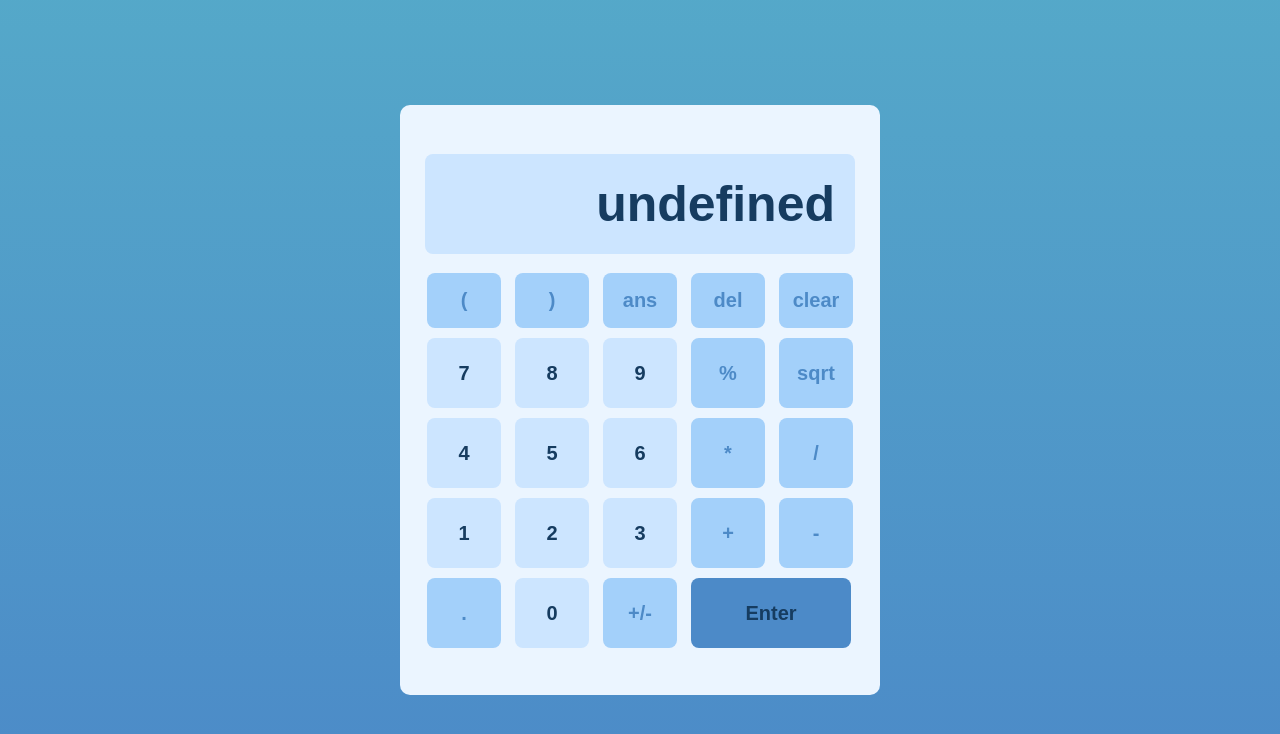
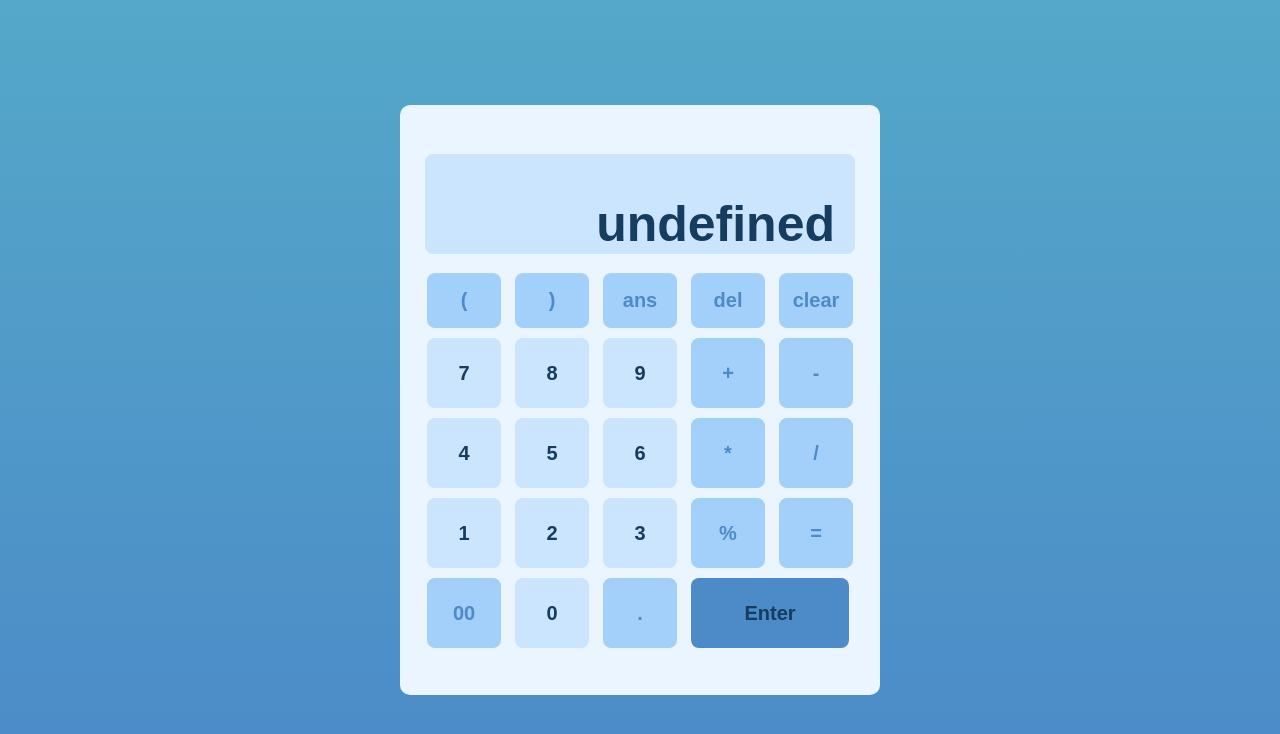
Before and after one commit to atmaram-kambli/OIBSIP, a plain HTML site: page TASK1/calculator/index.html in a window 1280 px wide. Both pictures are taken after a click on the button "Enter". Drawn offline with Linux system fonts and the light colour scheme.

Commit message:
add logic to calculator

```diff
--- a/TASK1/calculator/css/style.css
+++ b/TASK1/calculator/css/style.css
@@ -42,6 +42,8 @@ body {
 #prev-input {
     width: 420px;
     height: 30px;
+    font-size: 20px;
+    color: var(--secondary-text-color);
     margin: auto;
     position: relative;
     top: 8px;
@@ -80,7 +82,7 @@ body {
     background-color: var(--secondary-color);
 }
 .enter {
-    width: 160px;
+    width: 158px;
     background-color: var(--bg-color);
 }
 .u-btn {
--- a/TASK1/calculator/index.html
+++ b/TASK1/calculator/index.html
@@ -27,8 +27,8 @@
                     <button class="btn">7</button>
                     <button class="btn">8</button>
                     <button class="btn">9</button>
-                    <button class="btn op">%</button>
-                    <button class="btn op">sqrt</button>
+                    <button class="btn op">+</button>
+                    <button class="btn op">-</button>
                 </div>
                 <div class="row-3">
                     <button class="btn">4</button>
@@ -42,14 +42,14 @@
                     <button class="btn">1</button>
                     <button class="btn">2</button>
                     <button class="btn">3</button>
-                    <button class="btn op">+</button>
-                    <button class="btn op">-</button>
+                    <button class="btn op">%</button>
+                    <button class="btn op">=</button>
                 </div>
             </div>
             <div class="last-row">
+                <button class="btn op">00</button>
+                <button class="btn">0</button>
                 <button class="btn op">.</button>
-                <button class="btn">0</button>
-                <button class="btn op">+/-</button>
                 <button class="btn enter">Enter</button>
             </div>
         </div>
--- a/TASK1/calculator/js/script.js
+++ b/TASK1/calculator/js/script.js
@@ -1,15 +1,29 @@
 let str = "";
+let buttons = document.querySelectorAll(".btn");
+let prev = document.getElementById("prev-input");
 
-let buttons = document.querySelectorAll(".btn");
-Array.from(buttons).forEach((btn) => {
+buttons.forEach((btn) => {
     btn.addEventListener("click", () => {
-        if(btn.innerHTML == "Enter") {
-            str = eval(str);
-            document.getElementById("expr").value= str;
-            str = "";
+        if(btn.innerHTML == "Enter" || btn.innerHTML == "ans" || btn.innerHTML == "=") {
+            try {
+                prev.style.display = "block";
+                prev.innerHTML = str;
+                str = eval(str);
+                document.getElementById("expr").value= str;
+            }catch(e) {
+                document.getElementById("expr").value = "invalid expression";
+                str = "";
+            }
         }
         else if(btn.innerHTML == "clear") {
             str = "";
+            prev.style.display = "none";
+
+            document.getElementById("expr").value = str;
+        }
+        else if(btn.innerHTML == "del") {
+            let newS = str.substring(0, str.length-1);
+            str = newS;
             document.getElementById("expr").value = str;
         }
         else {
```
